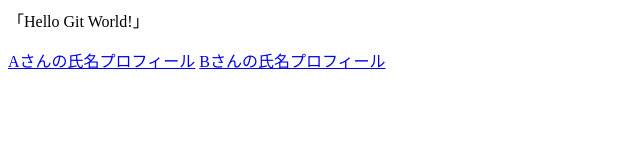
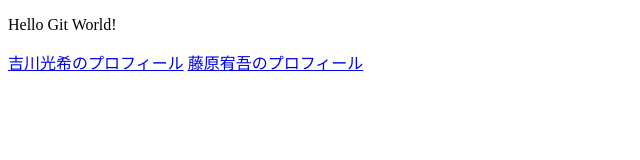
Before and after one commit to yuugo-08/pea2, a plain HTML site: page index.html in a window 1280 px wide. Shown: the whole page, without its empty margins (0-640 px from the left). Drawn offline with Linux system fonts and the light colour scheme.

Commit message:
index編集

```diff
--- a/index.html
+++ b/index.html
@@ -1,7 +1,13 @@
-<html>
-    <body>
-        <p>「Hello Git World!」</p>
-	<a href="profile_A.html">Aさんの氏名プロフィール</a>
-	<a href="profile_b.html">Bさんの氏名プロフィール</a>
-    </body>
+<!DOCTYPE html>
+<html lang="en">
+<head>
+    <meta charset="UTF-8">
+    <meta name="viewport" content="width=device-width, initial-scale=1.0">
+    <title>pea2</title>
+</head>
+<body>
+   <p>Hello Git World!</p>
+    <a href="profile_A.html">吉川光希のプロフィール</a>
+    <a href="profile_B.html">藤原宥吾のプロフィール</a>
+</body>
 </html>
```
